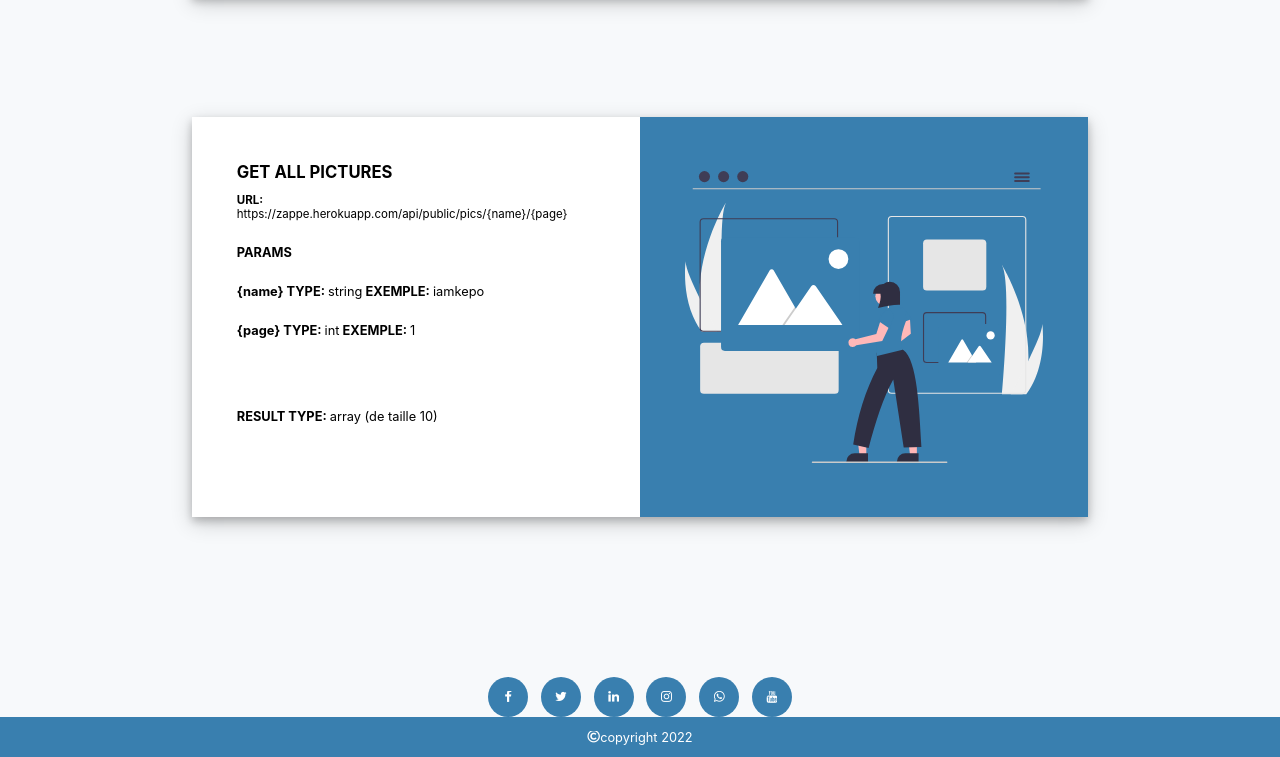
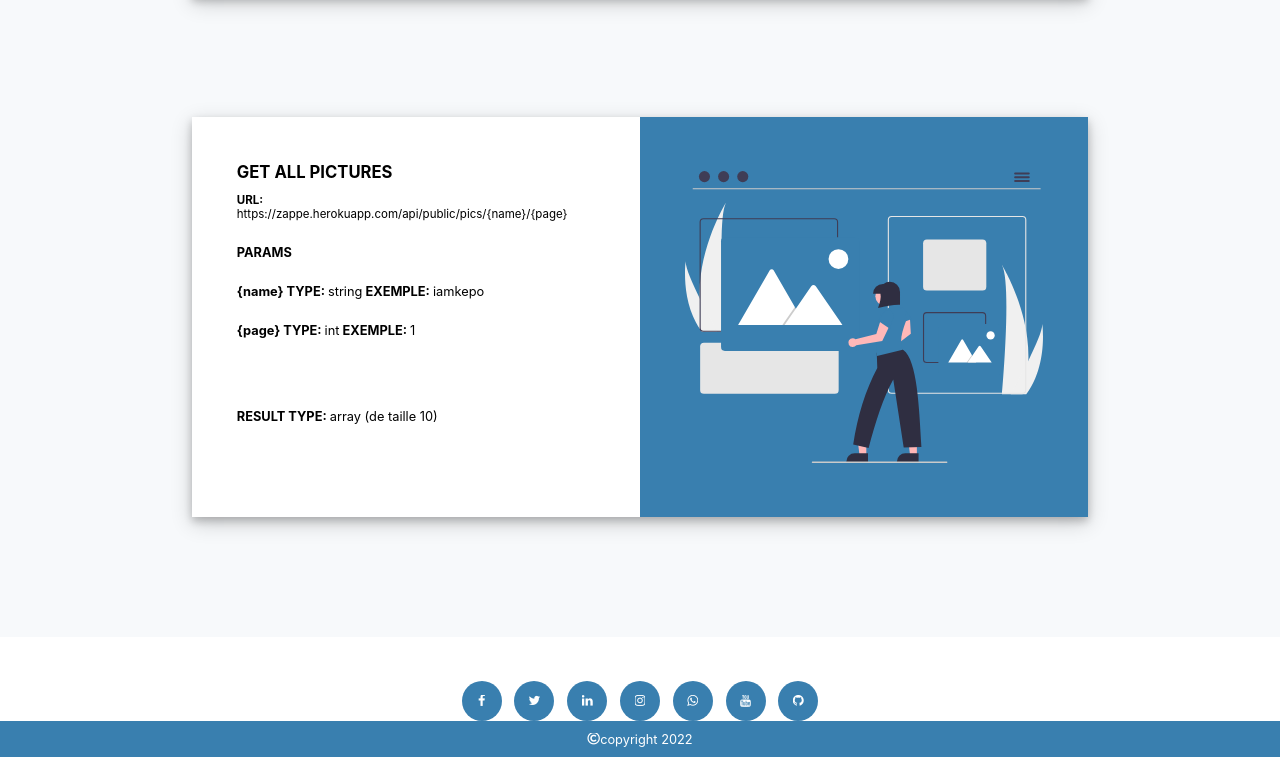
Before and after one commit to iamkepo/e-services, a website: page public/index.html in a window 1280 px wide. Shown: the part 1203-1960 px from the top of the page. Drawn offline with Linux system fonts and the light colour scheme.

Commit message:
icon link

```diff
--- a/public/index.html
+++ b/public/index.html
@@ -78,16 +78,16 @@
 
   </section>
 
-  <ul class="icons">
-    <li class="fa fa-facebook"></li>
-    <li class="fa fa-twitter"></li>
-    <li class="fa fa-linkedin"></li>
-    <li class="fa fa-instagram"></li>
-    <li class="fa fa-whatsapp"></li>
-    <li class="fa fa-youtube"></li>
-  </ul>
-
   <footer class="footer">
+    <ul class="icons">
+      <a target="_blank" href="https://web.facebook.com/christamour.kakpo.5" class="fa fa-facebook"></a>
+      <a target="_blank" href="https://twitter.com/ChristAmourKak1?t=vssD-u-B_eOthQpSozXy_A&s=09" class="fa fa-twitter"></a>
+      <a target="_blank" href="https://www.linkedin.com/in/christ-amour-kakpo-223b61172" class="fa fa-linkedin"></a>
+      <a target="_blank" href="https://instagram.com/i_am_kepo?igshid=YmMyMTA2M2Y=" class="fa fa-instagram"></a>
+      <a target="_blank" href="https://wa.me/22996772269" class="fa fa-whatsapp"></a>
+      <a target="_blank" href="https://youtube.com/channel/UCGXcAnRnLBJ7ZdI_4H2jOrw" class="fa fa-youtube"></a>
+      <a target="_blank" href="https://github.com/iamkepo" class="fa fa-github"></a>
+    </ul>
     <div class="copyright">
       <i class="far fa-copyright"></i>
       <span>copyright 2022</span>
--- a/public/stylesheets/style.css
+++ b/public/stylesheets/style.css
@@ -205,6 +205,7 @@ body {
   flex-direction: column;
   align-items: flex-start;
   justify-content: flex-start;
+  overflow: hidden;
 }
 .produit-text h3{
   height: 10%;
@@ -218,6 +219,7 @@ body {
   flex-direction: column;
   align-items: flex-start;
   justify-content: space-around;
+  overflow: hidden;
 }
 .detail a {
   font-weight: bold;
@@ -225,6 +227,7 @@ body {
   overflow: hidden;
   font-size: 0.9vw;
   font-weight: bold;
+  overflow: hidden;
 }
 .detail a span{
   font-weight: lighter;
@@ -235,16 +238,19 @@ body {
   flex-direction: column;
   align-items: flex-start;
   justify-content: space-evenly;
+  overflow: hidden;
 }
 .params p {
   font-weight: bold;
+  overflow: hidden;
 }
 .params p span {
   font-weight: lighter;
 }
 .icons {
   width: 100%;
-  height: 10vh;
+  height: 70%;
+  background-color: #FFF;
   display: flex;
   flex-direction: row;
   align-items: flex-end;
@@ -271,8 +277,7 @@ body {
 
 .footer {
   width: 100%;
-  height: 5vh;
-  background-color: #397FAF;
+  height: 15vh;
   display: flex;
   flex-direction: column;
   align-items: center;
@@ -282,7 +287,8 @@ body {
 
 .copyright {
   width: 100%;
-  height: 100%;
+  height: 30%;
+  background-color: #397FAF;
   display: flex;
   flex-direction: row;
   align-items: center;
```
